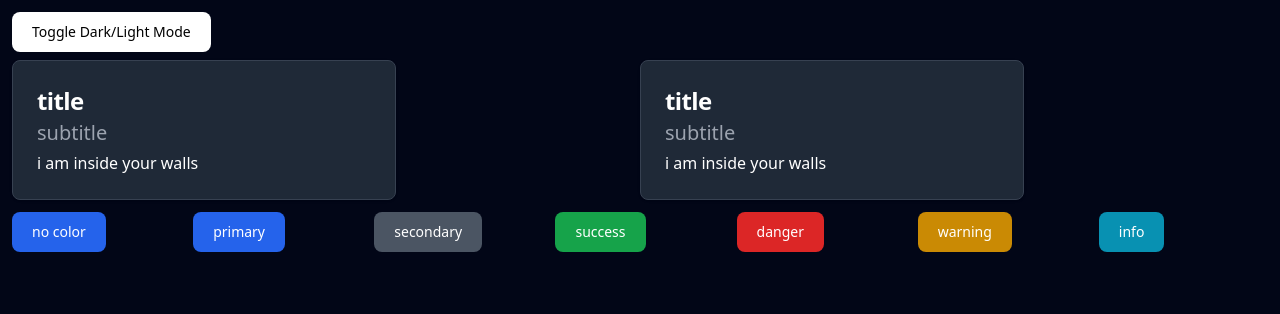
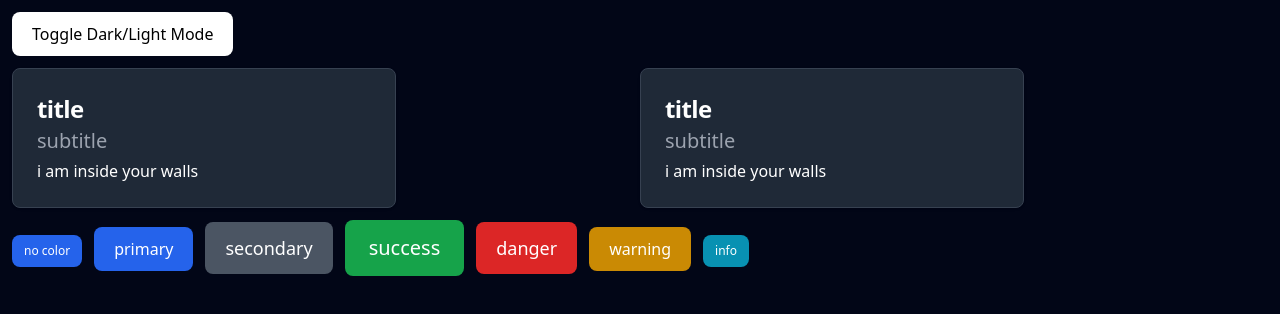
Before and after one commit to maximilianoluci/vue-playground, a Vue app: page / in a window 1280 px wide. Shown: the top 314 px of the page. Built offline with nearby package versions, Linux system fonts and the light colour scheme.

Commit message:
add size to button

```diff
--- a/src/components/button/ButtonComponent.vue
+++ b/src/components/button/ButtonComponent.vue
@@ -1,14 +1,14 @@
 <template>
-  <div>
   <button
     type="button"
-      class="text-white font-medium rounded-lg text-sm px-5 py-2.5 me-2 mb-2 focus:outline-none"
+    class="text-white font-medium rounded-lg text-center focus:ring-1"
     :class="computedClass"
     @click="onClick"
   >
-      {{ text }}
+    <div class="flex items-center justify-center">
+      <span v-if="text">{{ text }}</span>
+    </div>
   </button>
-  </div>
 </template>
 
 <script setup lang="ts">
@@ -18,6 +18,7 @@ const props = defineProps<{
   text: string;
   color?: 'primary' | 'secondary' | 'success' | 'danger' | 'warning' | 'info' | 'dark';
   rounded?: boolean;
+  size?: 'xs' | 'sm' | 'base' | 'lg' | 'xl';
 }>();
 
 const emit = defineEmits(['click']);
@@ -25,9 +26,7 @@ const emit = defineEmits(['click']);
 const computedClass = computed(() => {
   const classes = [];
 
-  if (props.rounded) {
-    classes.push('rounded-full');
-  }
+  classes.push(props.rounded ? 'rounded-full' : '');
 
   switch (props.color) {
     case undefined:
@@ -36,7 +35,6 @@ const computedClass = computed(() => {
       classes.push(
         'bg-blue-500',
         'hover:bg-blue-800',
-        'focus:ring-1',
         'focus:ring-blue-300',
         'dark:bg-blue-600',
         'dark:hover:bg-blue-700',
@@ -47,7 +45,6 @@ const computedClass = computed(() => {
       classes.push(
         'bg-gray-500',
         'hover:bg-gray-800',
-        'focus:ring-1',
         'focus:ring-gray-300',
         'dark:bg-gray-600',
         'dark:hover:bg-gray-700',
@@ -58,7 +55,6 @@ const computedClass = computed(() => {
       classes.push(
         'bg-green-500',
         'hover:bg-green-800',
-        'focus:ring-1',
         'focus:ring-green-300',
         'dark:bg-green-600',
         'dark:hover:bg-green-700',
@@ -69,7 +65,6 @@ const computedClass = computed(() => {
       classes.push(
         'bg-red-500',
         'hover:bg-red-800',
-        'focus:ring-1',
         'focus:ring-red-300',
         'dark:bg-red-600',
         'dark:hover:bg-red-700',
@@ -80,7 +75,6 @@ const computedClass = computed(() => {
       classes.push(
         'bg-yellow-500',
         'hover:bg-yellow-800',
-        'focus:ring-1',
         'focus:ring-yellow-300',
         'dark:bg-yellow-600',
         'dark:hover:bg-yellow-700',
@@ -91,7 +85,6 @@ const computedClass = computed(() => {
       classes.push(
         'bg-cyan-500',
         'hover:bg-cyan-800',
-        'focus:ring-1',
         'focus:ring-cyan-300',
         'dark:bg-cyan-600',
         'dark:hover:bg-cyan-700',
@@ -102,7 +95,6 @@ const computedClass = computed(() => {
       classes.push(
         'bg-gray-500',
         'hover:bg-gray-800',
-        'focus:ring-1',
         'focus:ring-gray-300',
         'dark:text-black',
         'dark:bg-white',
@@ -113,6 +105,25 @@ const computedClass = computed(() => {
       break;
   }
 
+  switch (props.size) {
+    case 'xs':
+      classes.push('px-3', 'py-2', 'text-xs');
+      break;
+    case 'sm':
+      classes.push('px-3', 'py-2', 'text-sm');
+      break;
+    case 'lg':
+      classes.push('px-5', 'py-3', 'text-lg');
+      break;
+    case 'xl':
+      classes.push('px-6', 'py-3.5', 'text-xl');
+      break;
+    case 'base':
+    default:
+      classes.push('px-5', 'py-2.5', 'text-base');
+      break;
+  }
+
   return classes.join(' ').trim();
 });
 
--- a/src/views/HomeView.vue
+++ b/src/views/HomeView.vue
@@ -1,6 +1,11 @@
 <template>
-  <div class="mx-auto p-3 h-auto">
-    <button-component text="Toggle Dark/Light Mode" color="dark" @click="toggleUiMode" />
+  <div class="p-3 h-auto">
+    <button-component
+      class="mb-3"
+      text="Toggle Dark/Light Mode"
+      color="dark"
+      @click="toggleUiMode"
+    />
     <div class="grid grid-cols-2 mb-3">
       <card-component title="title" subtitle="subtitle" :hover="true"
         >i am inside your walls</card-component
@@ -9,14 +14,14 @@
         >i am inside your walls</card-component
       >
     </div>
-    <div class="grid grid-cols-7 gap-3">
-      <button-component text="no color" />
-      <button-component text="primary" color="primary" :rounded="true" />
-      <button-component text="secondary" color="secondary" />
-      <button-component text="success" color="success" :rounded="true" />
-      <button-component text="danger" color="danger" />
-      <button-component text="warning" color="warning" :rounded="true" />
-      <button-component text="info" color="info" />
+    <div class="flex-none flex-row grow-0">
+      <button-component class="mr-3" text="no color" size="xs" />
+      <button-component class="mr-3" text="primary" color="primary" size="base" :rounded="true" />
+      <button-component class="mr-3" text="secondary" color="secondary" size="lg" />
+      <button-component class="mr-3" text="success" color="success" size="xl" :rounded="true" />
+      <button-component class="mr-3" text="danger" color="danger" size="lg" />
+      <button-component class="mr-3" text="warning" color="warning" size="base" :rounded="true" />
+      <button-component text="info" color="info" size="xs" />
     </div>
   </div>
 </template>
```
Lines whose indentation alone changed are shown as unchanged.
